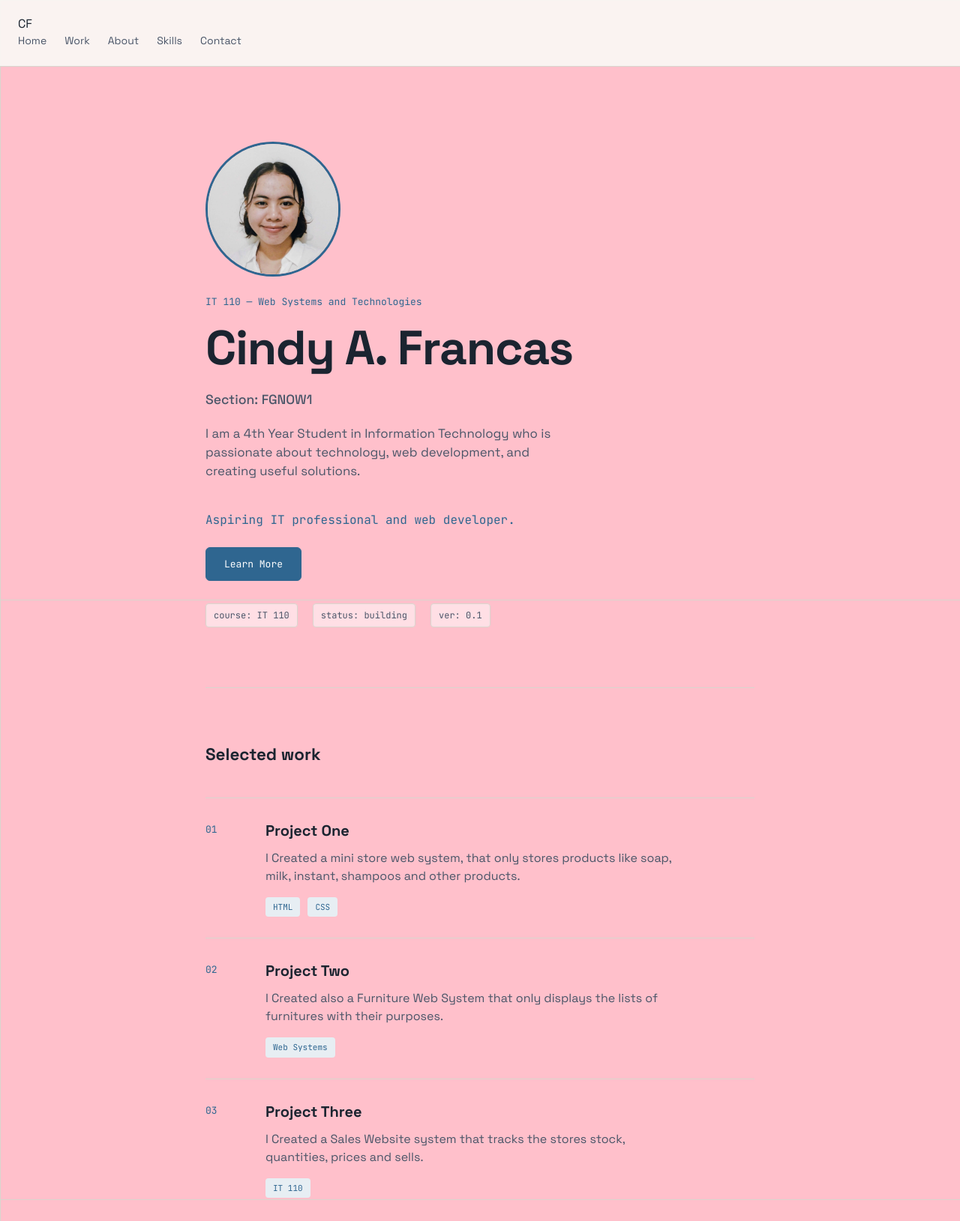
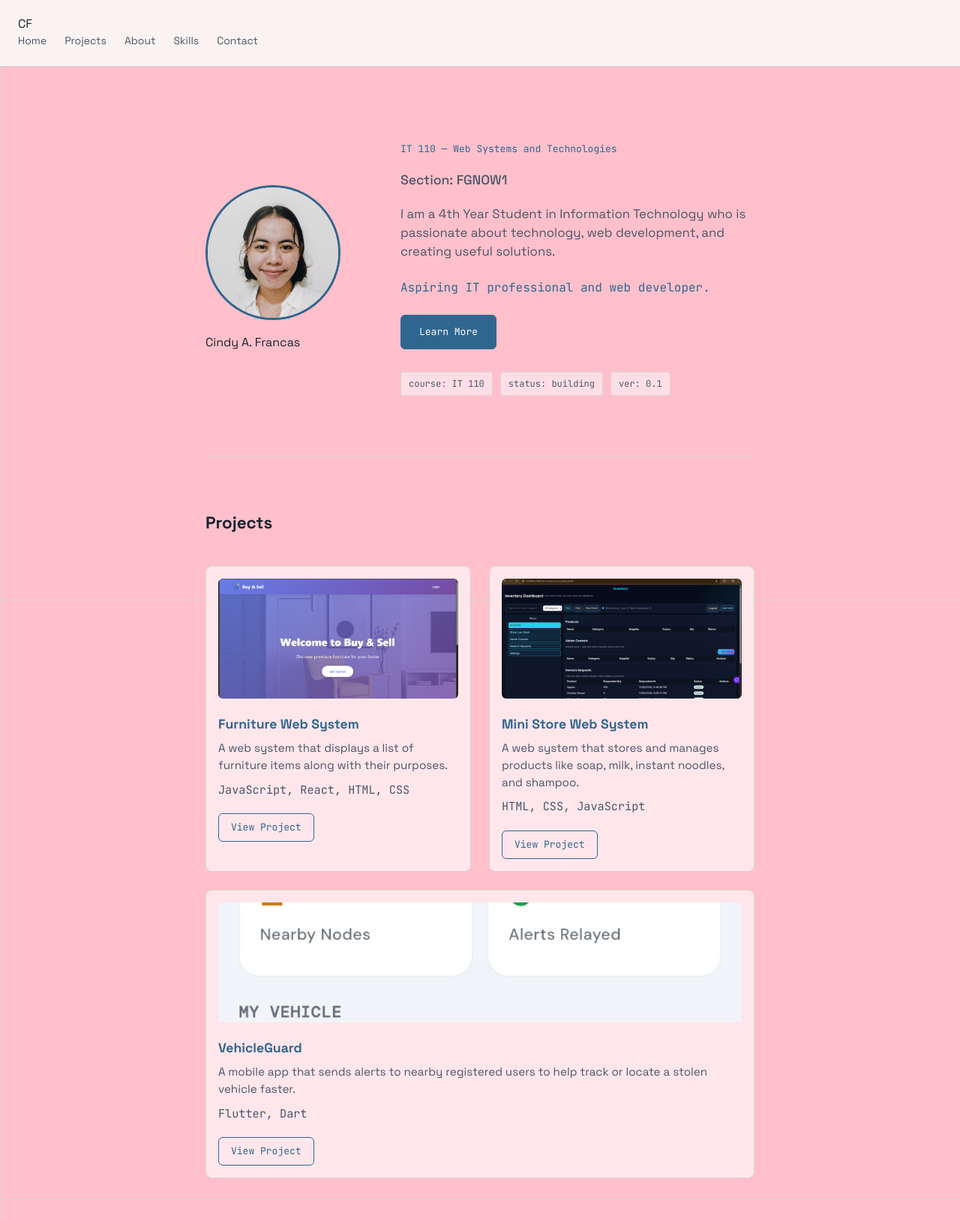
Before and after one commit to francascindy/Cindy-ProgressivePortfolio, a plain HTML site: page index.html in a window 1280 px wide. Shown: the top 1629 px of the page at 75% size. Drawn offline with Linux system fonts and the light colour scheme.

Commit message:
Add project showcase cards

```diff
--- a/index.html
+++ b/index.html
@@ -11,15 +11,18 @@
 
 <body>
 
+<!-- navigation-->
 <header class="site-header">
   <a href="#top" class="mark">CF</a>
+
   <nav id="site-nav">
     <a href="#top">Home</a>
-    <a href="#work">Work</a>
+    <a href="#projects">Projects</a>
     <a href="#about">About</a>
     <a href="#skills">Skills</a>
     <a href="#contact">Contact</a>
   </nav>
+
   <button class="nav-toggle" id="nav-toggle" aria-label="Toggle menu" aria-expanded="false">
     <span></span>
     <span></span>
@@ -28,15 +31,31 @@
 </header>
 
 <main>
+
+  <!-- Hero / Activity 1 -->
   <section class="hero" id="top">
 
+    <div class="hero-layout">
+
+
       <div class="hero-profile">
-    <img src="images/profile.jpg" alt="Cindy A. Francas" class="profile-photo">
+
+        <img
+          src="images/profile.jpg"
+          alt="Cindy A. Francas"
+          class="profile-photo"
+
+
+        <h1>Cindy A. Francas</h1>
+
       </div>
 
-  <p class="hero-meta">IT 110 — Web Systems and Technologies</p>
 
-  <h1>Cindy A. Francas</h1>
+      <div class="hero-content">
+
+        <p class="hero-meta">
+          IT 110 — Web Systems and Technologies
+        </p>
 
         <h2>Section: FGNOW1</h2>
 
@@ -49,7 +68,9 @@
           Aspiring IT professional and web developer.
         </p>
 
- <a href="#about" class="learn-more">Learn More</a>
+        <a href="#about" class="learn-more">
+          Learn More
+        </a>
 
         <div class="hero-coords">
           <span>course: IT 110</span>
@@ -57,124 +78,193 @@
           <span>ver: 0.1</span>
         </div>
 
-</section>
+      </div>
 
-    <section id="work" class="work">
-      <h2>Selected work</h2>
+    </div>
 
-      <article class="project">
-        <div class="project-index">01</div>
-        <div class="project-body">
-          <h3>Project One</h3>
-          <p>I Created a mini store web system, that only stores products like soap, milk, instant, shampoos and other products.</p>
-          <ul class="tags">
-            <li>HTML</li>
-            <li>CSS</li>
-          </ul>
-        </div>
-      </article>
-
-      <article class="project">
-        <div class="project-index">02</div>
-        <div class="project-body">
-          <h3>Project Two</h3>
-          <p>I Created also a Furniture Web System that only displays the lists of furnitures with their purposes.</p>
-          <ul class="tags">
-            <li>Web Systems</li>
-          </ul>
-        </div>
-      </article>
-
-      <article class="project">
-        <div class="project-index">03</div>
-        <div class="project-body">
-          <h3>Project Three</h3>
-          <p>I Created a Sales Website system that tracks the stores stock, quantities, prices and sells.</p>
-          <ul class="tags">
-            <li>IT 110</li>
-          </ul>
-        </div>
-      </article>
   </section>
 
 
+  <!-- Activity 4 - Show Your Projects -->
+    <section id="projects" class="projects">
+      <h2>Projects</h2>
+
+      <div class="projects-grid">
+
+        <div class="project-card">
+          <img src="images/project-furniture.png" alt="Furniture Web System" class="project-img">
+          <h3>Furniture Web System</h3>
+          <p>A web system that displays a list of furniture items along with their purposes.</p>
+          <p class="project-tech">JavaScript, React, HTML, CSS</p>
+          <a href="#lightbox-furniture" class="view-project">View Project</a>
+        </div>
+
+        <div class="project-card">
+          <img src="images/project-ministore.jpg" alt="Mini Store Web System" class="project-img">
+          <h3>Mini Store Web System</h3>
+          <p>A web system that stores and manages products like soap, milk, instant noodles, and shampoo.</p>
+          <p class="project-tech">HTML, CSS, JavaScript</p>
+          <a href="#lightbox-ministore" class="view-project">View Project</a>
+        </div>
+
+        <div class="project-card">
+          <img src="images/project-vehicleguard.jpg" alt="VehicleGuard" class="project-img">
+          <h3>VehicleGuard</h3>
+          <p>A mobile app that sends alerts to nearby registered users to help track or locate a stolen vehicle faster.</p>
+          <p class="project-tech">Flutter, Dart</p>
+          <a href="#lightbox-vehicleguard" class="view-project">View Project</a>
+        </div>
+
+      </div>
+    </section>
+
+    <!-- Project image lightboxes -->
+      <div id="lightbox-furniture" class="lightbox">
+        <a href="#projects" class="lightbox-close">&times;</a>
+        <img src="images/project-furniture.png" alt="Furniture Web System full view">
+      </div>
+
+      <div id="lightbox-ministore" class="lightbox">
+        <a href="#projects" class="lightbox-close">&times;</a>
+        <img src="images/project-ministore.jpg" alt="Mini Store Web System full view">
+      </div>
+
+      <div id="lightbox-vehicleguard" class="lightbox">
+        <a href="#projects" class="lightbox-close">&times;</a>
+        <img src="images/project-vehicleguard.jpg" alt="VehicleGuard full view">
+      </div>
+
+
+  <!-- Contact -->
   <section id="contact" class="contact">
+
     <h2>Get in touch</h2>
-      <p>Open to feedback and collaboration.</p>
-         <a class="contact-link" href="mailto:francascindy@gmail.com">francascindy@gmail.com</a>
+
+    <p>
+      Open to feedback and collaboration.
+    </p>
+
+    <a class="contact-link" href="mailto:francascindy@gmail.com">
+      francascindy@gmail.com
+    </a>
+
   </section>
+
 
   <!-- Activity 2 - Tell Your Story -->
   <section id="about" class="about">
+
     <h2>About Me</h2>
 
     <div class="about-block">
+
       <h3>Short Bio</h3>
-        <p>I am Cindy A. Francas, a 4th year Information Technology student. I am passionately driven to create innovative projects that solve real-world problems and help our community.</p>
+
+      <p>
+        I am Cindy A. Francas, a 4th year Information Technology student.
+        I am passionately driven to create innovative projects that solve
+        real-world problems and help our community.
+      </p>
+
     </div>
 
+
     <div class="about-block">
+
       <h3>Hobbies and Interests</h3>
+
       <ul class="about-list">
         <li>Web development</li>
         <li>Building small web systems</li>
         <li>Exploring new technologies</li>
       </ul>
+
     </div>
 
+
     <div class="about-block">
+
       <h3>Goals</h3>
-        <p>I aim to become a professional web developer who builds useful systems for people and organizations.</p>
+
+      <p>
+        I aim to become a professional web developer who builds useful
+        systems for people and organizations.
+      </p>
+
     </div>
 
+
     <div class="about-block">
+
       <h3>Background</h3>
-        <p>I am a 4th year IT student in section FGNOW1, currently taking IT 110 — Web Systems and Technologies. I have built a mini store system, a furniture web system, and a sales website system.</p>
+
+      <p>
+        I am a 4th year IT student in section FGNOW1, currently taking
+        IT 110 — Web Systems and Technologies. I have built a mini store
+        system, a furniture web system, and a sales website system.
+      </p>
+
     </div>
+
   </section>
 
 
   <!-- Activity 3 - Show Your Skills -->
   <section id="skills" class="skills">
+
     <h2>Skills</h2>
 
     <div class="skills-grid">
+
       <div class="skill-card">
         <h3>HTML</h3>
         <p>Building the structure of web pages.</p>
       </div>
+
       <div class="skill-card">
         <h3>CSS</h3>
         <p>Styling layouts, colors, and spacing.</p>
       </div>
+
       <div class="skill-card">
         <h3>Web Development</h3>
         <p>Creating small web systems and websites.</p>
       </div>
+
       <div class="skill-card">
         <h3>Git and GitHub</h3>
         <p>Tracking changes with version control.</p>
       </div>
+
       <div class="skill-card">
         <h3>Problem Solving</h3>
         <p>Breaking problems into clear steps.</p>
       </div>
+
       <div class="skill-card">
         <h3>Teamwork</h3>
         <p>Collaborating on class projects.</p>
       </div>
+
     </div>
+
   </section>
 
 </main>
 
+
 <footer class="site-footer">
+
   <span>Built by Cindy A. Francas</span>
+
   <span id="year"></span>
+
 </footer>
+
 
 <script>
   document.getElementById('year').textContent = new Date().getFullYear();
 </script>
+
 </body>
 </html>
--- a/style.css
+++ b/style.css
@@ -10,7 +10,12 @@
   --font-mono: 'JetBrains Mono', monospace;
 }
 
-* { box-sizing: border-box; margin: 0; padding: 0; }
+/* Background box grid */
+* {
+  box-sizing: border-box;
+  margin: 0;
+  padding: 0;
+}
 
 body {
   background-color: pink;
@@ -24,7 +29,11 @@ body {
   line-height: 1.5;
 }
 
-a { color: inherit; text-decoration: none; }
+a {
+  color: inherit;
+  text-decoration: none;
+}
+
 
 /* Navigation */
 .site-header {
@@ -37,7 +46,10 @@ a { color: inherit; text-decoration: none; }
   padding: 20px 24px;
 }
 
-#site-nav { display: flex; gap: 24px; }
+#site-nav {
+  display: flex;
+  gap: 24px;
+}
 
 #site-nav a {
   font-size: 14px;
@@ -46,7 +58,11 @@ a { color: inherit; text-decoration: none; }
   padding-bottom: 2px;
   transition: color 0.15s ease, border-color 0.15s ease;
 }
-#site-nav a:hover { color: var(--blueprint); border-color: var(--blueprint); }
+
+#site-nav a:hover {
+  color: var(--blueprint);
+  border-color: var(--blueprint);
+}
 
 .nav-toggle {
   display: none;
@@ -60,6 +76,7 @@ a { color: inherit; text-decoration: none; }
   border-radius: 4px;
   cursor: pointer;
 }
+
 .nav-toggle span {
   display: block;
   width: 16px;
@@ -68,12 +85,26 @@ a { color: inherit; text-decoration: none; }
   margin: 0 auto;
   transition: transform 0.2s ease, opacity 0.2s ease;
 }
-.nav-toggle.open span:nth-child(1) { transform: translateY(6.5px) rotate(45deg); }
-.nav-toggle.open span:nth-child(2) { opacity: 0; }
-.nav-toggle.open span:nth-child(3) { transform: translateY(-6.5px) rotate(-45deg); }
 
+.nav-toggle.open span:nth-child(1) {
+  transform: translateY(6.5px) rotate(45deg);
+}
+
+.nav-toggle.open span:nth-child(2) {
+  opacity: 0;
+}
+
+.nav-toggle.open span:nth-child(3) {
+  transform: translateY(-6.5px) rotate(-45deg);
+}
+
+
+/* Mobile Navigation */
 @media (max-width: 600px) {
-  .nav-toggle { display: flex; }
+
+  .nav-toggle {
+    display: flex;
+  }
 
   #site-nav {
     position: absolute;
@@ -88,19 +119,70 @@ a { color: inherit; text-decoration: none; }
     overflow: hidden;
     transition: max-height 0.25s ease;
   }
-  #site-nav.open { max-height: 240px; }
+
+  #site-nav.open {
+    max-height: 240px;
+  }
+
   #site-nav a {
     padding: 16px 24px;
     border-bottom: 1px solid var(--line);
   }
 }
 
+
+/* Main */
+main {
+  max-width: 780px;
+  margin: 0 auto;
+  padding: 0 24px;
+}
+
+
 /* Hero */
-main { max-width: 780px; margin: 0 auto; padding: 0 24px; }
-
 .hero {
   padding: 100px 0 80px;
   border-bottom: 1px solid var(--line);
+}
+
+
+/* Photo left + name underneath + introduction right */
+.hero-layout {
+  display: grid;
+  grid-template-columns: 220px 1fr;
+  gap: 40px;
+  align-items: center;
+}
+
+
+/* Left side: Photo + Name */
+.hero-profile {
+  display: flex;
+  flex-direction: column;
+  align-items: flex-start;
+}
+
+.profile-photo {
+  width: 180px;
+  height: 180px;
+  object-fit: cover;
+  border-radius: 50%;
+  display: block;
+  border: 3px solid var(--blueprint);
+  margin-bottom: 18px;
+}
+
+.hero-profile h1 {
+  font-size: 2rem;
+  font-weight: 700;
+  line-height: 1.1;
+  margin: 0;
+}
+
+
+/* Right side: Introduction */
+.hero-content {
+  min-width: 0;
 }
 
 .hero-meta {
@@ -110,24 +192,31 @@ main { max-width: 780px; margin: 0 auto; padding: 0 24px; }
   margin-bottom: 18px;
 }
 
-.hero h1 {
-  font-size: clamp(2.6rem, 6vw, 4rem);
-  font-weight: 700;
-  letter-spacing: -0.02em;
-  line-height: 1.05;
-  margin-bottom: 22px;
+.hero-content h2 {
+  margin-bottom: 20px;
+  font-size: 1.1rem;
+  font-weight: 500;
+  color: var(--ink-soft);
 }
 
 .hero-sub {
   max-width: 46ch;
   font-size: 1.05rem;
   color: var(--ink-soft);
-  margin-bottom: 40px;
+  margin-bottom: 24px;
 }
 
+.hero-tagline {
+  margin-bottom: 24px;
+  color: var(--blueprint);
+  font-family: var(--font-mono);
+}
+
+
+/* Hero coordinates */
 .hero-coords {
   display: flex;
-  gap: 20px;
+  gap: 10px;
   flex-wrap: wrap;
   font-family: var(--font-mono);
   font-size: 12px;
@@ -138,56 +227,43 @@ main { max-width: 780px; margin: 0 auto; padding: 0 24px; }
   border: 1px solid var(--line);
   padding: 6px 10px;
   border-radius: 4px;
-  background: rgba(255,255,255,0.5);
+  background: rgba(255, 255, 255, 0.5);
 }
 
-/* Work */
-.work { padding: 72px 0; border-bottom: 1px solid var(--line); }
 
-.work h2, .about h2, .contact h2 {
+/* Learn More */
+.learn-more {
+  display: inline-block;
+  padding: 12px 24px;
+  margin-bottom: 30px;
+  border: 1px solid var(--blueprint);
+  border-radius: 6px;
+  background: var(--blueprint);
+  color: white;
+  text-decoration: none;
+  font-family: var(--font-mono);
+  font-size: 13px;
+  transition: 0.2s ease;
+}
+
+.learn-more:hover {
+  background: transparent;
+  color: var(--blueprint);
+}
+
+
+/* Section headings */
+.about h2,
+.contact h2 {
   font-size: 1.4rem;
   margin-bottom: 40px;
 }
 
-.project {
-  display: grid;
-  grid-template-columns: 60px 1fr;
-  gap: 20px;
-  padding: 28px 0;
-  border-top: 1px solid var(--line);
+
+/* About - Activity 2 */
+.about {
+  scroll-margin-top: 80px;
 }
-.project:last-child { border-bottom: none; }
-
-.project-index {
-  font-family: var(--font-mono);
-  font-size: 13px;
-  color: var(--blueprint);
-  padding-top: 4px;
-}
-
-.project h3 {
-  font-size: 1.25rem;
-  margin-bottom: 10px;
-}
-
-.project p {
-  color: var(--ink-soft);
-  max-width: 55ch;
-  margin-bottom: 16px;
-}
-
-.tags { display: flex; gap: 10px; flex-wrap: wrap; list-style: none; }
-.tags li {
-  font-family: var(--font-mono);
-  font-size: 11px;
-  color: var(--blueprint);
-  background: var(--blueprint-soft);
-  padding: 5px 10px;
-  border-radius: 4px;
-}
-
-/* About - Activity 2*/
-.about { scroll-margin-top: 80px; }
 
 .about-block {
   margin-bottom: 24px;
@@ -208,11 +284,12 @@ main { max-width: 780px; margin: 0 auto; padding: 0 24px; }
   color: var(--ink-soft);
 }
 
-.about-list li { margin-bottom: 6px; }
+.about-list li {
+  margin-bottom: 6px;
+}
 
 
 /* Activity 3 - Show Your Skills */
-
 .skills {
   padding: 72px 0;
   border-bottom: 1px solid var(--line);
@@ -248,9 +325,17 @@ main { max-width: 780px; margin: 0 auto; padding: 0 24px; }
   font-size: 0.95rem;
 }
 
+
 /* Contact */
-.contact { padding: 72px 0; }
-.contact p { color: var(--ink-soft); margin-bottom: 20px; max-width: 50ch; }
+.contact {
+  padding: 72px 0;
+}
+
+.contact p {
+  color: var(--ink-soft);
+  margin-bottom: 20px;
+  max-width: 50ch;
+}
 
 .contact-link {
   display: inline-flex;
@@ -262,7 +347,11 @@ main { max-width: 780px; margin: 0 auto; padding: 0 24px; }
   padding-bottom: 4px;
   transition: color 0.15s ease;
 }
-.contact-link:hover { color: var(--amber); }
+
+.contact-link:hover {
+  color: var(--amber);
+}
+
 
 /* Footer */
 .site-footer {
@@ -276,57 +365,134 @@ main { max-width: 780px; margin: 0 auto; padding: 0 24px; }
   color: var(--ink-soft);
 }
 
+
 /* Responsive */
 @media (max-width: 600px) {
-  .project { grid-template-columns: 1fr; }
-  .project-index { padding-top: 0; }
+
+  .hero-layout {
+    grid-template-columns: 1fr;
+    gap: 30px;
+  }
+
+  .hero-profile {
+    align-items: center;
+    text-align: center;
+  }
+
+  .hero-content {
+    text-align: center;
+  }
+
+  .hero-coords {
+    justify-content: center;
+  }
+
+
+
 }
 
-/* Activity 1 - Introduce Yourself */
+/* Activity 4 - Show Your Projects */
 
-.hero-profile {
-  margin-bottom: 24px;
+.projects {
+  padding: 72px 0;
+  border-bottom: 1px solid var(--line);
+  scroll-margin-top: 80px;
 }
 
-.profile-photo {
-  width: 180px;
-  height: 180px;
-  object-fit: cover;
-  border-radius: 50%;
-  display: block;
-  border: 3px solid var(--blueprint);
+.projects h2 {
+  font-size: 1.4rem;
+  margin-bottom: 40px;
 }
 
-.hero h2 {
-  margin-top: 10px;
-  margin-bottom: 20px;
-  font-size: 1.1rem;
-  font-weight: 500;
-  color: var(--ink-soft);
+.projects-grid {
+  display: flex;
+  flex-wrap: wrap;
+  gap: 24px;
 }
 
-.hero-tagline {
-  margin-top: 20px;
-  margin-bottom: 24px;
-  color: var(--blueprint);
-  font-family: var(--font-mono);
+.project-card {
+  flex: 1 1 260px;
+  padding: 16px;
+  border: 1px solid var(--line);
+  border-radius: 8px;
+  background: rgba(255, 255, 255, 0.6);
 }
 
-.learn-more {
+.project-img {
+  width: 100%;
+  height: 160px;
+  object-fit: cover;
+  border-radius: 6px;
+  margin-bottom: 14px;
+}
+
+.project-card h3 {
+  font-size: 1.1rem;
+  margin-bottom: 8px;
+  color: var(--blueprint);
+}
+
+.project-card p {
+  color: var(--ink-soft);
+  font-size: 0.95rem;
+  margin-bottom: 10px;
+}
+
+.project-tech {
+  font-family: var(--font-mono);
+  font-size: 12px;
+  color: var(--amber);
+}
+
+.view-project {
   display: inline-block;
-  padding: 12px 24px;
-  margin-bottom: 30px;
+  margin-top: 10px;
+  padding: 8px 16px;
   border: 1px solid var(--blueprint);
   border-radius: 6px;
-  background: var(--blueprint);
-  color: white;
-  text-decoration: none;
+  color: var(--blueprint);
   font-family: var(--font-mono);
   font-size: 13px;
   transition: 0.2s ease;
 }
 
-.learn-more:hover {
-  background: transparent;
-  color: var(--blueprint);
+.view-project:hover {
+  background: var(--blueprint);
+  color: white;
 }
+
+/* Project image lightbox (no JavaScript needed) */
+.lightbox {
+  display: none;
+  position: fixed;
+  top: 0;
+  left: 0;
+  width: 100%;
+  height: 100%;
+  background: rgba(0, 0, 0, 0.85);
+  z-index: 200;
+  align-items: center;
+  justify-content: center;
+}
+
+.lightbox:target {
+  display: flex;
+}
+
+.lightbox img {
+  max-width: 90%;
+  max-height: 85vh;
+  width: auto;
+  height: auto;
+  object-fit: contain;
+  border-radius: 6px;
+}
+
+.lightbox-close {
+  position: absolute;
+  top: 24px;
+  right: 32px;
+  color: white;
+  font-size: 2rem;
+  line-height: 1;
+}
```
Also changed, not shown: images/project-furniture.png (added), images/project-ministore.jpg (added), images/project-vehicleguard.jpg (added). Lines whose indentation alone changed are shown as unchanged.
